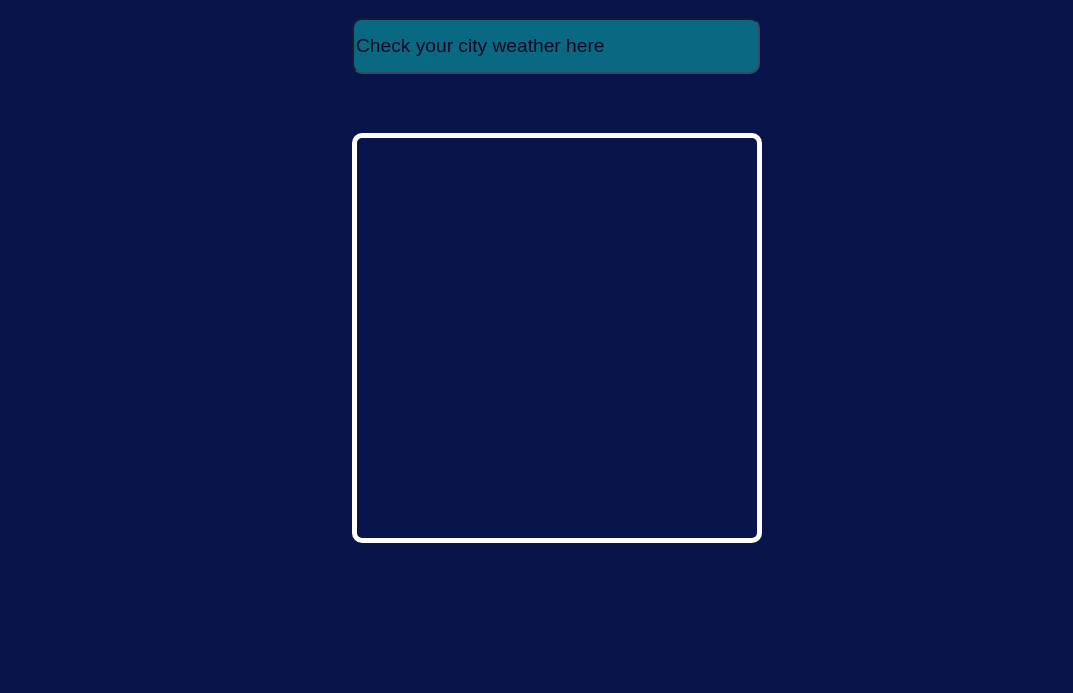
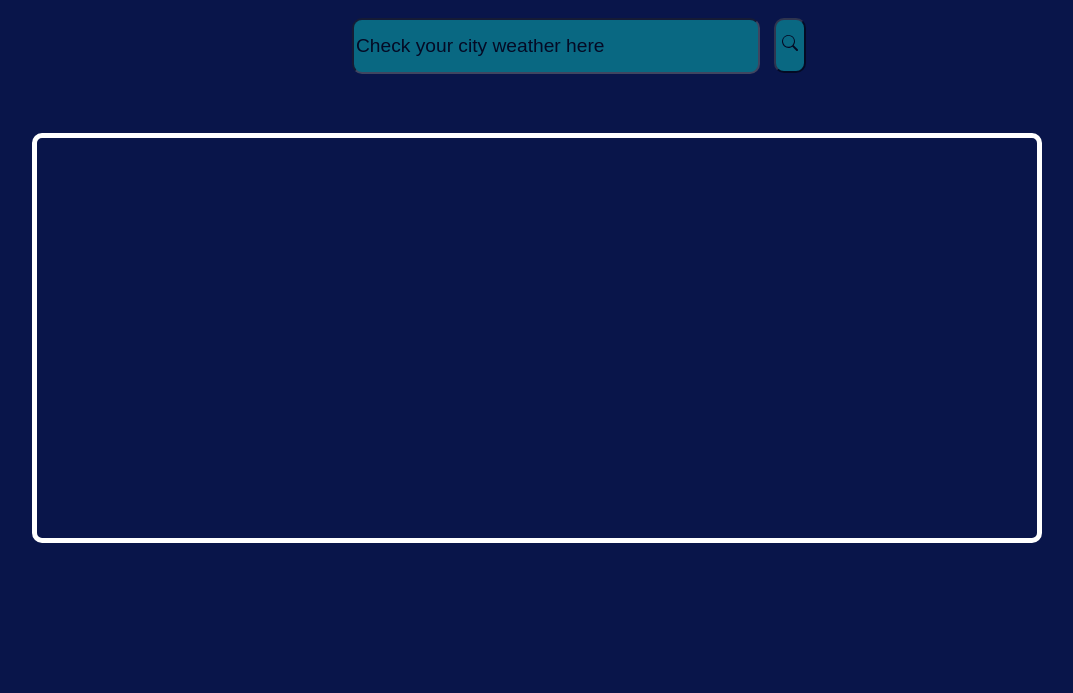
Before and after one commit to Atmoloid/Weather-app, a plain HTML site: page index.html in a window 1280 px wide. Shown: the part 107-800 px from the top of the page, without its empty margins (96-1169 px from the left). Drawn offline with Linux system fonts and the light colour scheme.

Commit message:
created basic javascript

```diff
--- a/index.html
+++ b/index.html
@@ -8,7 +8,10 @@
 </head>
 <body>
     <h1 id="header">Weather App</h1>
-    <input type="text" id="city" name="city" placeholder="Check your city weather here">
+    <input type="text" id="city" name="city" placeholder="Check your city weather here"><button><svg xmlns="http://www.w3.org/2000/svg" width="16" height="16" fill="currentColor" viewBox="0 0 16 16">
+        <path d="M11.742 10.344a6.5 6.5 0 1 0-1.397 1.398h-.001c.03.04.062.078.098.115l3.85 3.85a1 1 0 0 0 1.415-1.414l-3.85-3.85a1.007 1.007 0 0 0-.115-.099zm-5.242 1.398a5.5 5.5 0 1 1 0-11 5.5 5.5 0 0 1 0 11z"/>
+      </svg></button>
     <div id="forecast-div"></div>
+    <script src="index.js"></script>
 </body>
 </html>
--- /dev/null
+++ b/index.js
@@ -0,0 +1,7 @@
+const button = document.querySelector("button");
+
+function getInput () {
+    const input = document.querySelector("input");
+    const askedLocation = input.value;
+    return askedLocation;
+}
--- a/style.css
+++ b/style.css
@@ -25,12 +25,22 @@ body{
 input::placeholder {
     color: black;
   }
+  button{
+    position: absolute;
+    left: 68%;
+    background-color: rgb(10, 186, 186);
+    height: 55px;
+    font-size: large;
+    border-radius: 10px;
+    font-weight: 1000;
+    opacity: 50%;
+  }
 #forecast-div{
-    width: 400px;
+    width: 1000px;
     height: 400px;
     border: 5px solid white;
     border-radius: 10px;
     position: absolute;
-    left: 35%;
+    left: 10%;
     top: 30%;
 }
```
